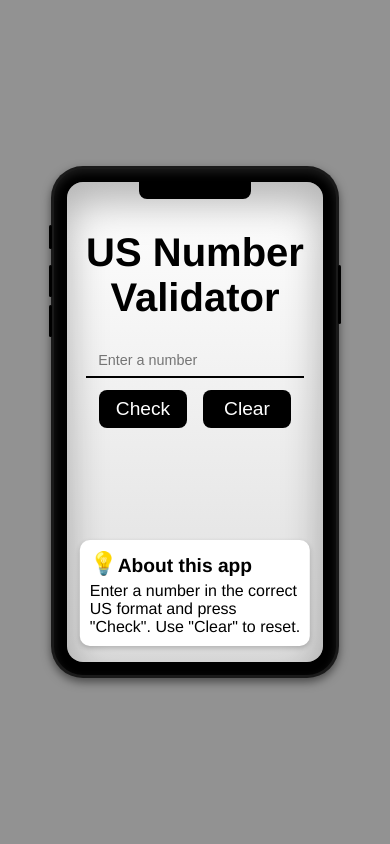
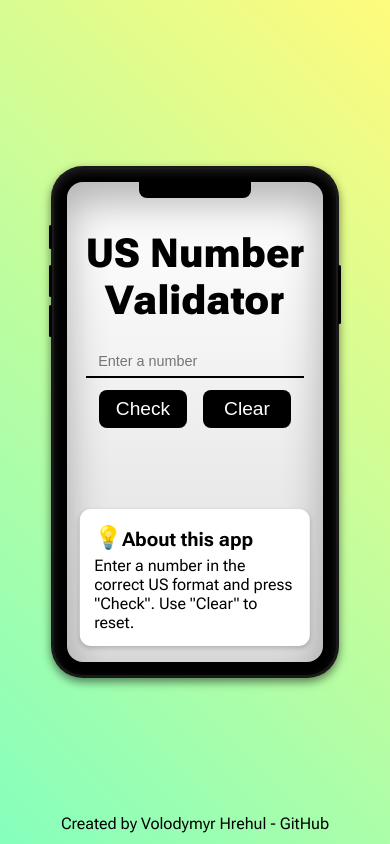
Before and after one commit to Premisterio/Mini-projects, a PHP site: page / in a window 390 px wide. Run offline with PHP 8.4, Linux system fonts and the light colour scheme.

Commit message:
Completed phone number validator
Changes:
- Completed app logic
- Added a footer and a background

```diff
--- a/javaScript/numberValidator/index.html
+++ b/javaScript/numberValidator/index.html
@@ -6,23 +6,20 @@
     <title>US Number Validator</title>
     <link rel="stylesheet" href="styles.css">
 </head>
-
 <body>
     <main class="main">
         <div class="phone-outline">
             <div class="phone-lip"></div>
             <div class="phone-monitor">
-
                 <div class="app">
                     <h1>US Number Validator</h1>
-                    <input id="user-input" type="number" placeholder="Enter a number">
+                    <input id="user-input" type="text" placeholder="Enter a number" maxlength="12">
                     <div class="button-container">
                         <button  id="check-btn">Check</button>
                         <button id="clear-btn">Clear</button>
                     </div>
                     <p id="results-div"></p>
                 </div>
-
                 <div class="info-box">
                     <h3>About this app</h3>
                     <p class="info-text">
@@ -30,19 +27,18 @@
                         Use "Clear" to reset.
                     </p>
                 </div>
-
             </div>
             <div class="side-button-top"></div>
             <div class="side-button-middle"></div>
             <div class="side-button-bottom"></div>
-            <div class="volume-button"></div>
+            <div class="power-button"></div>
         </div>
-
     </main>
-    <!-- TODO:
-    - add hint for the user
-    - add footer
-    -->
+    <footer>
+        <p class="footer-p">
+            Created by Volodymyr Hrehul - <a target="_blank" class="footer-a" href="https://github.com/Premisterio">GitHub</a>
+        </p>
+    </footer>
     <script src="script.js"></script>
 </body>
 </html>
--- a/javaScript/numberValidator/script.js
+++ b/javaScript/numberValidator/script.js
@@ -1,26 +1,36 @@
-const input = document.getElementById("user-input");
-const check = document.getElementById("check-btn");
+const userInput = document.getElementById("user-input");
+const checkBtn = document.getElementById("check-btn");
 const clear = document.getElementById("clear-btn");
-const result = document.getElementById("results-div");
+const resultsDiv = document.getElementById("results-div");
 
+const validateNumber = (number) => /^(\+?)(1\s?)?(\d{3}|\(\d{3}\))[\s\-]?\d{3}[\s\-]?\d{4}$/gm.test(number);
 
-const validateNumber = (number) => /^(\+?)(1\s?)?(\d{3}|\(\d{3}\))[\s\-]?\d{3}[\s\-]?\d{4}$/gm.test(number); // goofy ahh regex
+const returnResult = () => {
+    if (userInput.value === "") {
+        alert("Please provide a phone number");
+        return;
+    }
 
-console.log(validateNumber("1223-456-7890")); // works ig
+    if (validateNumber(userInput.value)) {
+        resultsDiv.textContent = `Valid US number: ${userInput.value}`;
+        resultsDiv.style.color = "green";
+    } else {
+        resultsDiv.textContent = `Invalid US number: ${userInput.value}`;
+        resultsDiv.style.color = "red";
+    }
+};
 
+userInput.addEventListener("keydown", (event) => {
+    if (event.key === "Enter") {
+        returnResult();
+    }
+});
 
-
+// Check input logic
+checkBtn.addEventListener("click", returnResult);
 
 // Clear input logic
 clear.addEventListener("click", () => {
-    input.value = "";
-    result.textContent = "";
+    userInput.value = "";
+    resultsDiv.textContent = "";
 });
-
-
-// checkBtn.addEventListener("click", returnResult);
-// textInput.addEventListener("keydown", (event) => {
-//     if (event.key === "Enter") {
-//         returnResult();
-//     }
-// });
--- a/javaScript/numberValidator/styles.css
+++ b/javaScript/numberValidator/styles.css
@@ -1,4 +1,5 @@
-/* TODO: add font, hint for the user and footer */
+/* Font import  */
+@import url("https://fonts.googleapis.com/css2?family=Roboto+Flex:opsz,wght@8..144,100..1000&display=swap");
 
 /* Color palette */
 :root {
@@ -18,10 +19,14 @@ body {
   display: flex;
   justify-content: center;
   align-items: center;
-  font-family: Helvetica, sans-serif;
+  font-family: "Roboto Flex", Helvetica, sans-serif;
   height: 100vh;
-  background-color: rgb(146, 146, 146);
-  font-family: Helvetica, sans-serif;
+  background-color: #85ffbd;
+  background-image: linear-gradient(45deg, #85ffbd 0%, #fffb7d 100%);
+}
+
+main {
+  transform: scale(1.2);
 }
 
 /* Phone container */
@@ -45,7 +50,7 @@ body {
   width: 7rem;
   height: 1.1rem;
   position: absolute;
-  top: 0.8rem;
+  top: 0.7rem;
   left: 50%;
   transform: translateX(-50%);
   border-bottom-right-radius: 0.5rem;
@@ -102,7 +107,7 @@ body {
 }
 
 /* Right power button */
-.volume-button {
+.power-button {
   position: absolute;
   right: -0.3rem;
   top: 6rem;
@@ -119,6 +124,7 @@ h1 {
   margin-bottom: 1rem;
   color: var(--black);
   font-size: 2.5rem;
+  font-weight: 900;
 }
 
 #user-input {
@@ -130,7 +136,7 @@ h1 {
   border-bottom: 2px solid var(--black);
   background: transparent;
   outline: none;
-  font-size: 1.2rem;
+  font-size: 1rem;
 }
 
 #user-input::placeholder {
@@ -174,13 +180,13 @@ button:active {
 /* Info box below the app */
 .info-box {
   position: absolute;
-  bottom: 1rem; /* Keeps it near the bottom */
+  bottom: 1rem;
   left: 50%;
   transform: translateX(-50%);
   width: 90%;
-  padding: 10px;
+  padding: 0.9rem;
   background: white;
-  border-radius: 10px;
+  border-radius: 0.7rem;
   box-shadow: 0 2px 5px rgba(0, 0, 0, 0.2);
 }
 
@@ -213,3 +219,41 @@ input[type="number"] {
   -moz-appearance: textfield;
   appearance: textfield;
 }
+
+/* Footer */
+footer {
+  padding: 0.7rem 0;
+  background-color: transparent;
+  color: var(--text);
+  text-align: center;
+  position: fixed;
+  bottom: 0;
+  width: 100%;
+}
+
+.footer-a {
+  text-decoration: none;
+  color: var(--text);
+  cursor: pointer;
+}
+
+.footer-a:hover {
+  color: #6e5494;
+}
+
+.footer-a:active {
+  color: red;
+}
+
+/* Smaller screens */
+@media (max-width: 500px) {
+  main {
+    transform: scale(1);
+  }
+}
+
+@media (max-width: 330px) {
+  main {
+    transform: scale(0.9);
+  }
+}
```
